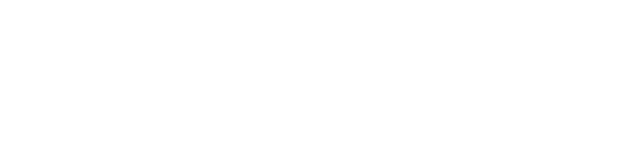
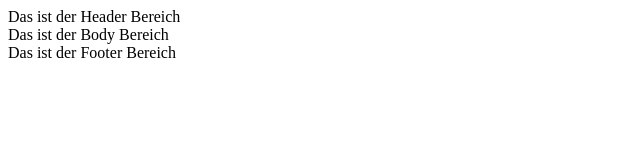
Before and after one commit to githubdevchris/HTML, a plain HTML site: page index.html in a window 1280 px wide. Shown: the whole page, without its empty margins (0-640 px from the left). Drawn offline with Linux system fonts and the light colour scheme.

Commit message:
Drei Hauptbereiche angelegt

```diff
--- a/index.html
+++ b/index.html
@@ -7,6 +7,9 @@
   <title>HTML Tutorial Unleashed</title>
 </head>
 <body>
+  <div class="mainHeader">Das ist der Header Bereich</div>
+  <div class="mainBody">Das ist der Body Bereich</div>
+  <div class="mainFooter">Das ist der Footer Bereich</div>
 
 </body>
 </html>
```
